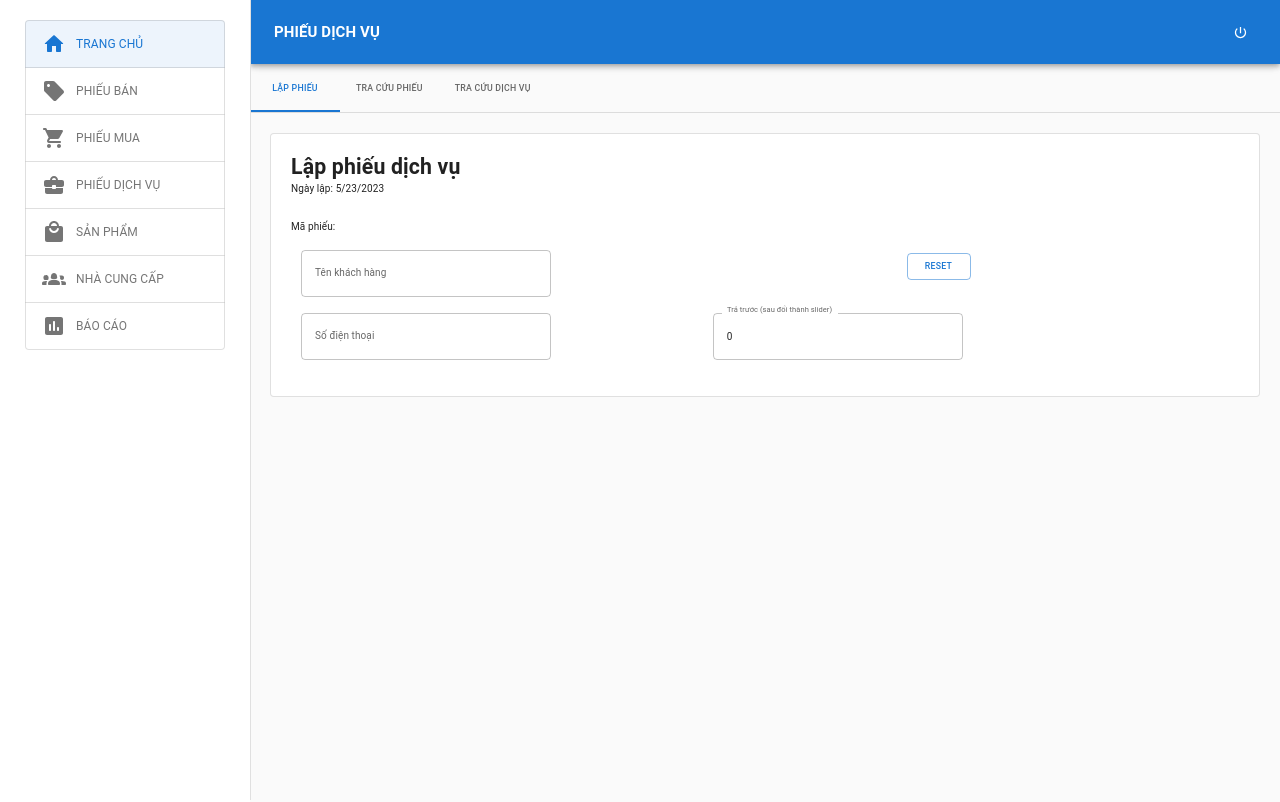
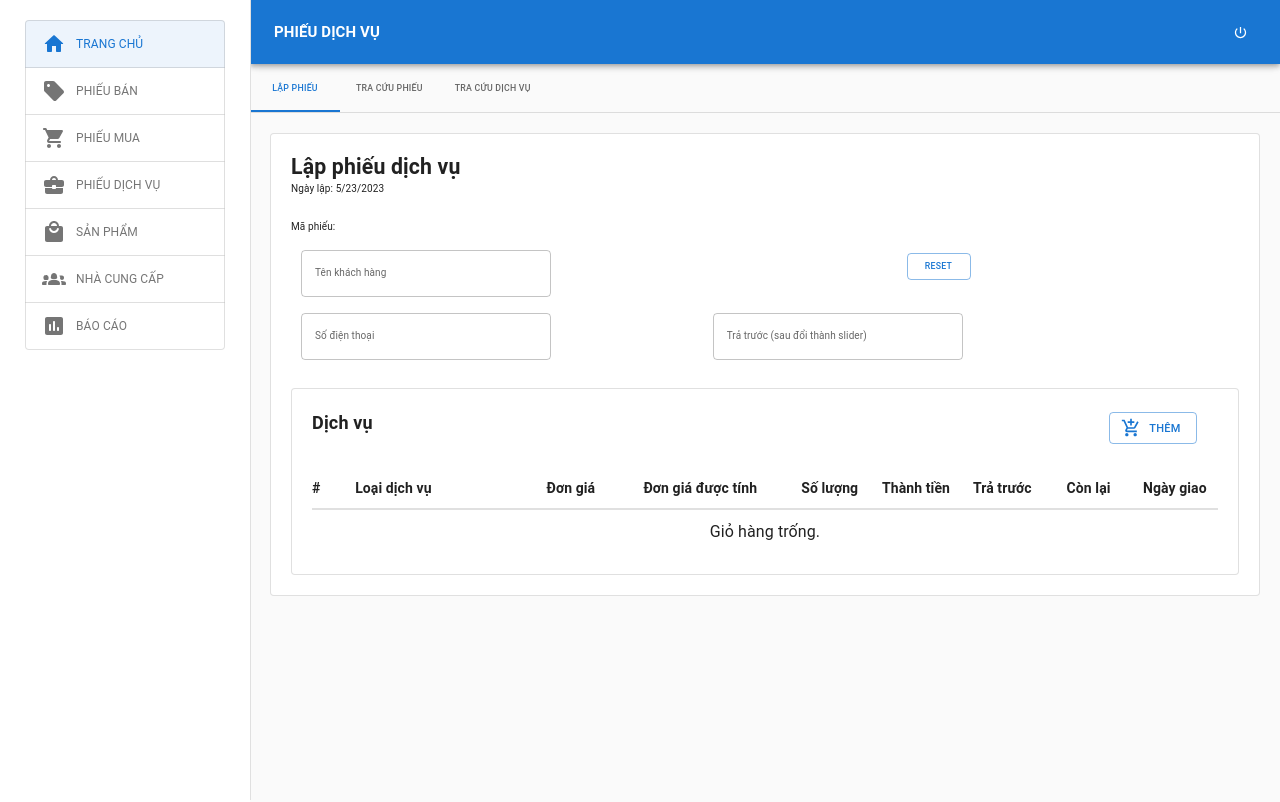
Before and after one commit to realhaidinh/jewlery-management-web, a React (Vite) app: page /service in a window 1280 px wide. Shown: the top 802 px of the page. Built offline with nearby package versions, Linux system fonts and the light colour scheme.

Commit message:
servicee form mostly done, cart is uncompleted

```diff
--- a/src/components/Container/CartContainer.jsx
+++ b/src/components/Container/CartContainer.jsx
@@ -46,84 +46,8 @@ const CartContainer = ({
           </Box>
         </Box>
       ),
-    },
-    {
-      type: "service",
-      jsx: (
-        <Box
-          sx={{
-            width: "100%",
-            height: "30px",
-            fontSize: "1.4rem",
-            display: "flex",
-          }}
-        >
-          <Box width="5%">
-            <b>#</b>
-          </Box>
-          <Box width="20%">
-            <b>Loại dịch vụ</b>
-          </Box>
-          <Box width="10%" textAlign="center">
-            <b>Đơn giá</b>
-          </Box>
-          <Box width="20%" textAlign="center">
-            <b>Đơn giá được tính</b>
-          </Box>
-          <Box width="10%" textAlign="center">
-            <b>Số lượng</b>
-          </Box>
-          <Box width="10%" textAlign="center">
-            <b>Thành tiền</b>
-          </Box>
-          <Box width="10%" textAlign="center">
-            <b>Trả trước</b>
-          </Box>
-          <Box width="10%" textAlign="center">
-            <b>Còn lại</b>
-          </Box>
-          <Box width="10%" textAlign="center">
-            <b>Ngày giao</b>
-          </Box>
-        </Box>
-      ),
-    },
-  ];
-
-
-  const varientIndex = varientChooser.findIndex((element) => element.type === varient);
-  const TableHeader = varientChooser[varientIndex].jsx;
-
-  return (
-    <Paper
-      variant="outlined"
-      sx={{ width: "auto", minHeight: "100px", p: "20px", mt: "12px" }}
-    >
-      <Grid container spacing={0.2}>
-        <Grid item xs={10.5} mb="40px">
-          <Typography sx={{ fontSize: "1.8rem" }}>
-            <b>{title}</b>
-          </Typography>
-        </Grid>
-        <Grid item xs={1.5}>
-          <ProductSelectModal
-            open={open}
-            AddItem={AddItem}
-            onButtonClick={onButtonClick}
-            onButtonClose={onButtonClose}
-          />
-        </Grid>
-        <Grid item xs={12}>
-          {TableHeader}
-          <Divider />
-          <Divider />
-          {productAmount === 0 && (
-            <Box sx={{ m: "10px", fontSize: "1.6rem", textAlign: "center" }}>
-              Giỏ hàng trống.
-            </Box>
-          )}
-        </Grid>
-        {cart.map((product, index) => (
+      renderCart: (ProductCart) => {
+        return ProductCart.map((product, index) => (
           <Grid key={index} item xs={12}>
             <Box
               key={index}
@@ -170,7 +94,137 @@ const CartContainer = ({
             </Box>
             <Divider />
           </Grid>
-        ))}
+        ));
+      },
+    },
+    {
+      type: "service",
+      jsx: (
+        <Box
+          sx={{
+            width: "100%",
+            height: "30px",
+            fontSize: "1.4rem",
+            display: "flex",
+          }}
+        >
+          <Box width="5%">
+            <b>#</b>
+          </Box>
+          <Box width="20%">
+            <b>Loại dịch vụ</b>
+          </Box>
+          <Box width="10%" textAlign="center">
+            <b>Đơn giá</b>
+          </Box>
+          <Box width="20%" textAlign="center">
+            <b>Đơn giá được tính</b>
+          </Box>
+          <Box width="10%" textAlign="center">
+            <b>Số lượng</b>
+          </Box>
+          <Box width="10%" textAlign="center">
+            <b>Thành tiền</b>
+          </Box>
+          <Box width="10%" textAlign="center">
+            <b>Trả trước</b>
+          </Box>
+          <Box width="10%" textAlign="center">
+            <b>Còn lại</b>
+          </Box>
+          <Box width="10%" textAlign="center">
+            <b>Ngày giao</b>
+          </Box>
+        </Box>
+      ),
+      renderCart: (ServiceCart) => {
+        return ServiceCart.map((service, index) => (
+          <Grid key={index} item xs={12}>
+            <Box
+              key={index}
+              sx={{
+                width: "100%",
+                display: "flex",
+                fontSize: "1.2rem",
+                alignItems: "center",
+              }}
+            >
+              <Box width="5%">{index + 1}</Box>
+              <Box width="40%">
+                <div>
+                  <h3>{service.name}</h3>
+                </div>
+              </Box>
+              <Box width="15%" textAlign="center">
+                ₫{service.price.toLocaleString()}
+              </Box>
+              <Box width="15%" textAlign="center">
+                <QuantityButton
+                  value={index}
+                  Quantity={service.quantity}
+                  handleDecrease={handleDecrease}
+                  handleIncrease={handleIncrease}
+                />
+              </Box>
+              <Box width="15%" textAlign="center" color="red">
+                ₫
+                {(
+                  service.price * service.quantity
+                ).toLocaleString()}
+              </Box>
+              <Box width="10%" textAlign="center">
+                <ControlButton
+                  value={index}
+                  variant="textInherit"
+                  onClick={handleRemove}
+                >
+                  Xóa
+                </ControlButton>
+              </Box>
+            </Box>
+            <Divider />
+          </Grid>
+        ));
+      },
+    },
+  ];
+
+  const varientIndex = varientChooser.findIndex(
+    (element) => element.type === varient
+  );
+  const TableHeader = varientChooser[varientIndex].jsx;
+
+  return (
+    <Paper
+      variant="outlined"
+      sx={{ width: "auto", minHeight: "100px", p: "20px", mt: "12px" }}
+    >
+      <Grid container spacing={0.2}>
+        <Grid item xs={10.5} mb="40px">
+          <Typography sx={{ fontSize: "1.8rem" }}>
+            <b>{title}</b>
+          </Typography>
+        </Grid>
+        <Grid item xs={1.5}>
+          <ProductSelectModal
+            open={open}
+            AddItem={AddItem}
+            onButtonClick={onButtonClick}
+            onButtonClose={onButtonClose}
+            varient={varient}
+          />
+        </Grid>
+        <Grid item xs={12}>
+          {TableHeader}
+          <Divider />
+          <Divider />
+          {productAmount === 0 && (
+            <Box sx={{ m: "10px", fontSize: "1.6rem", textAlign: "center" }}>
+              Giỏ hàng trống.
+            </Box>
+          )}
+        </Grid>
+        {varientChooser[varientIndex].renderCart(cart)}
       </Grid>
     </Paper>
   );
--- a/src/components/Modal/ProductSelectModal.jsx
+++ b/src/components/Modal/ProductSelectModal.jsx
@@ -1,26 +1,29 @@
-import * as React from 'react';
-import { Table, TableBody, TableCell, TableContainer, TableHead, TableRow, Paper, Button, Box } from '@mui/material';
-import { ModalButton } from '../Controls';
-import productData from '../../pages/productData';
-import AddShoppingCartIcon from '@mui/icons-material/AddShoppingCart';
+import * as React from "react";
+import {
+  Table,
+  TableBody,
+  TableCell,
+  TableContainer,
+  TableHead,
+  TableRow,
+  Paper,
+  Button,
+  Box,
+} from "@mui/material";
+import { ModalButton } from "../Controls";
+import productData from "../../pages/productData";
+import servicces from '../../pages/serviceData'
+import AddShoppingCartIcon from "@mui/icons-material/AddShoppingCart";
 
-export default function ProductSelectModal({ AddItem, onButtonClick, onButtonClose, open }) {
-  return (
-    <ModalButton
-      buttonName="Thêm"
-      open={open}
-      onClick={onButtonClick}
-      onClose={onButtonClose}
-      startIcon={<AddShoppingCartIcon />}
-    >
-      <Box>
-        <Box marginBottom="10px" textAlign="center">
-          <h2>Thêm sản phẩm</h2>
-        </Box>
-      </Box>
-      <TableContainer component={Paper}>
-        <Table aria-label="simple table">
-          <TableHead>
+export default function ProductSelectModal({
+  AddItem,
+  onButtonClick,
+  onButtonClose,
+  open,
+  varient,
+}) {
+  const tableHeading =
+    varient === "product" ? (
       <TableRow>
         <TableCell>#</TableCell>
         <TableCell>Mã sản phẩm</TableCell>
@@ -29,9 +32,19 @@ export default function ProductSelectModal({ AddItem, onButtonClick, onButtonClo
         <TableCell>Đơn giá</TableCell>
         <TableCell> </TableCell>
       </TableRow>
-          </TableHead>
-          <TableBody>
-            {productData.map((row, index) => {
+    ) : (
+      <TableRow>
+        <TableCell>#</TableCell>
+        <TableCell>Mã loại dịch vụ</TableCell>
+        <TableCell>Tên loại dịch vụ</TableCell>
+        <TableCell>Đơn giá</TableCell>
+        <TableCell> </TableCell>
+      </TableRow>
+    );
+
+  const tableBody =
+    varient === "product"
+      ? productData.map((row, index) => {
           {
             /* console.log(productData[index]); */
           }
@@ -51,8 +64,45 @@ export default function ProductSelectModal({ AddItem, onButtonClick, onButtonClo
               </TableCell>
             </TableRow>
           );
-            })}
-          </TableBody>
+        })
+      : servicces.map((row, index) => {
+          {
+            /* console.log(productData[index]); */
+          }
+          return (
+            <TableRow key={index}>
+              <TableCell component="th" scope="row">
+                {index + 1}
+              </TableCell>
+              <TableCell>{row.id}</TableCell>
+              <TableCell>{row.name}</TableCell>
+              <TableCell>{row.price}</TableCell>
+              <TableCell>
+                <Button value={index} onClick={AddItem} color="success">
+                  + Thêm
+                </Button>
+              </TableCell>
+            </TableRow>
+          );
+        });
+
+  return (
+    <ModalButton
+      buttonName="Thêm"
+      open={open}
+      onClick={onButtonClick}
+      onClose={onButtonClose}
+      startIcon={<AddShoppingCartIcon />}
+    >
+      <Box>
+        <Box marginBottom="10px" textAlign="center">
+          <h2>Thêm sản phẩm</h2>
+        </Box>
+      </Box>
+      <TableContainer component={Paper}>
+        <Table aria-label="simple table">
+          <TableHead>{tableHeading}</TableHead>
+          <TableBody>{tableBody}</TableBody>
         </Table>
       </TableContainer>
     </ModalButton>
--- a/src/pages/Service/ServiceForm.jsx
+++ b/src/pages/Service/ServiceForm.jsx
@@ -3,7 +3,8 @@ import formReducer from "../../reducer/form";
 import { FormContainer, CartContainer } from "../../components/Container";
 import { Grid, TextField, Typography } from "@mui/material";
 import { ControlButton } from "../../components/Controls";
-import { resetForm, handleChange } from "../../reducer/form_actions";
+import { resetForm, handleChange, handleDecreaseService, handleIncreaseService, handleRemoveService, handleAddService } from "../../reducer/form_actions";
+import services from "../serviceData";
 
 const defaultFormFields = {
   serviceFormID: "",
@@ -11,7 +12,7 @@ const defaultFormFields = {
   customerName: "",
   customerPhone: "",
   total: 0,
-  prePaid: 0,
+  prePaid: "",
   remain: 0,
   serviceCart: [],
 };
@@ -42,6 +43,15 @@ const ServiceForm = ({ show }) => {
       },
     });
   };
+
+  const handlePrePaidBlur = (e) => {
+    dispatch({
+      action: "remain_calc",
+      payload: {
+        newRemain: state.total - state.prePaid,
+      }
+    })
+  }
 
   console.log(state);
 
@@ -90,26 +100,26 @@ const ServiceForm = ({ show }) => {
           placeholder="Nhập số tiền trả trước"
           name="prePaid"
           value={state.prePaid}
-          onChange={(e) => handleChange(dispatch, e)}
+          onChange={(e) => handleChange(dispatch, e, "number")}
+          onBlur={() => handlePrePaidBlur()}
           sx={{ width: "250px" }}
-          type="number"
         />
       </Grid>
       <Grid item xs={12}>
         {/* Gio Hang */}
-        {/* <CartContainer
+        <CartContainer
           title="Dịch vụ"
           productAmount={productAmount}
           cart={state.serviceCart}
-          handleDecrease={handleDecrease}
-          handleIncrease={handleIncrease}
-          handleRemove={handleRemove}
+          handleDecrease={(e) => handleDecreaseService(dispatch, e, state)}
+          handleIncrease={(e) => handleIncreaseService(dispatch, e, state)}
+          handleRemove={(e) => handleRemoveService(dispatch, e, state)}
           open={open}
-          AddItem={handleAdd}
+          AddItem={(e) => handleAddService(dispatch, e, services, state)}
           onButtonClick={handleClickOpen}
           onButtonClose={handleClose}
           varient="service"
-        ></CartContainer> */}
+        ></CartContainer>
       </Grid>
     </FormContainer>
   );
--- /dev/null
+++ b/src/pages/serviceData.js
@@ -0,0 +1,24 @@
+const services = [
+  {
+    id: '1s22s3',
+    name: "Đánh bóng",
+    price: 200000,
+  },
+  {
+    id: '5c24p3',
+    name: "Mạ vàng",
+    price: 4500000,
+  },
+  {
+    id: '3333333',
+    name: "Khắc chìm",
+    price: 70000,
+  },
+  {
+    id: '1234',
+    name: "Tăng size",
+    price: 90000,
+  },
+];
+
+export default services
--- a/src/reducer/form.js
+++ b/src/reducer/form.js
@@ -1,6 +1,5 @@
 const formReducer = (state, action) => {
   let updatedCart = (state.productCart || state.serviceCart).slice();
-  const suppliers = action.payload.suppliers;
 
   switch (action.type) {
     case "reset_form":
@@ -40,11 +39,12 @@ const formReducer = (state, action) => {
       };
 
     case "remove_product":
+      updatedCart = updatedCart.filter(
+        (product, index) => index !== Number(action.payload.index)
+      );
       return {
         ...state,
-        productCart: state.productCart.filter(
-          (product, index) => index !== Number(action.payload.index)
-        ),
+        productCart: updatedCart,
         total: updatedCart.reduce(
           (totalP, product) =>
             totalP + product.productPrice * product.productQuantity,
@@ -134,6 +134,7 @@ const formReducer = (state, action) => {
       }
 
     case "supplier_pick":
+      const suppliers = action.payload.suppliers;
       const supplierId = Number(action.payload.id);
       const newSupplier = suppliers.find(
         (supplier) => supplier.id === supplierId
@@ -151,6 +152,97 @@ const formReducer = (state, action) => {
       // send POST request to create new supplier
       console.log("create new supplier", newlyCreatedSupplier);
 
+    // Services actions =================================
+
+    case "add_service":
+      let serviceIdx = updatedCart.findIndex(
+        (servicee) => servicee.id === action.payload.toAddService.id
+      );
+      if (serviceIdx !== -1) {
+        updatedCart = state.serviceCart.map((service, index) => {
+          if (index === serviceIdx) {
+            return {
+              ...service,
+              quantity: service.quantity + 1,
+            };
+          }
+          return service;
+        });
+      } else {
+        updatedCart = [
+          ...state.serviceCart,
+          { ...action.payload.toAddService, quantity: 1 },
+        ];
+      }
+      return {
+        ...state,
+        serviceCart: updatedCart,
+        total: updatedCart.reduce(
+          (totalP, service) => totalP + service.price * service.quantity,
+          0
+        ),
+      };
+    case "remove_service":
+      updatedCart = updatedCart.filter(
+        (service, index) => index !== Number(action.payload.index)
+      );
+      return {
+        ...state,
+        serviceCart: updatedCart,
+        total: updatedCart.reduce(
+          (totalP, service) => totalP + service.price * service.quantity,
+          0
+        ),
+      };
+    case "decrease_service":
+      const serviceDecIdx = Number(action.payload.index);
+      if (state.serviceCart[serviceDecIdx].quantity === 1) {
+        updatedCart = state.serviceCart.filter(
+          (service, index) => index !== serviceDecIdx
+        );
+      } else {
+        updatedCart = state.serviceCart.map((service, index) => {
+          if (index === serviceDecIdx) {
+            return { ...service, quantity: service.quantity - 1 };
+          } else {
+            return service;
+          }
+        });
+      }
+      return {
+        ...state,
+        serviceCart: updatedCart,
+        total: updatedCart.reduce(
+          (totalP, service) => totalP + service.price * service.quantity,
+          0
+        ),
+      };
+
+    case "increase_service":
+      const serviceIncIdx = Number(action.payload.index);
+      updatedCart = state.serviceCart.map((service, index) => {
+        if (index === serviceIncIdx) {
+          return { ...service, quantity: service.quantity + 1 };
+        } else {
+          return service;
+        }
+      });
+      return {
+        ...state,
+        serviceCart: updatedCart,
+        total: updatedCart.reduce(
+          (totalP, service) =>
+            totalP + service.price * service.quantity,
+          0
+        ),
+      };
+
+    case "remain_calc":
+      return {
+        ...state,
+        remain: action.payload.newRemain,
+      }
+
     default:
       return state;
   }
```
Also changed, not shown: src/reducer/form_actions.js (+45 -2 lines). Lines whose indentation alone changed are shown as unchanged.
